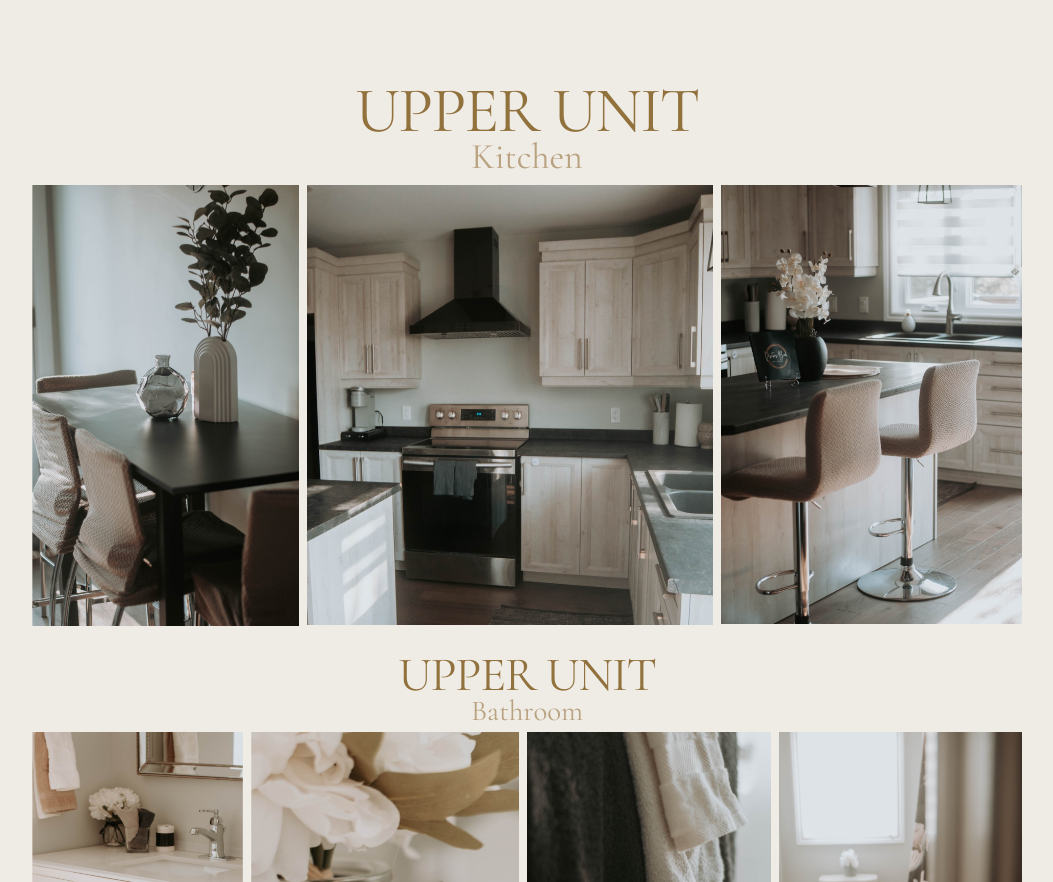
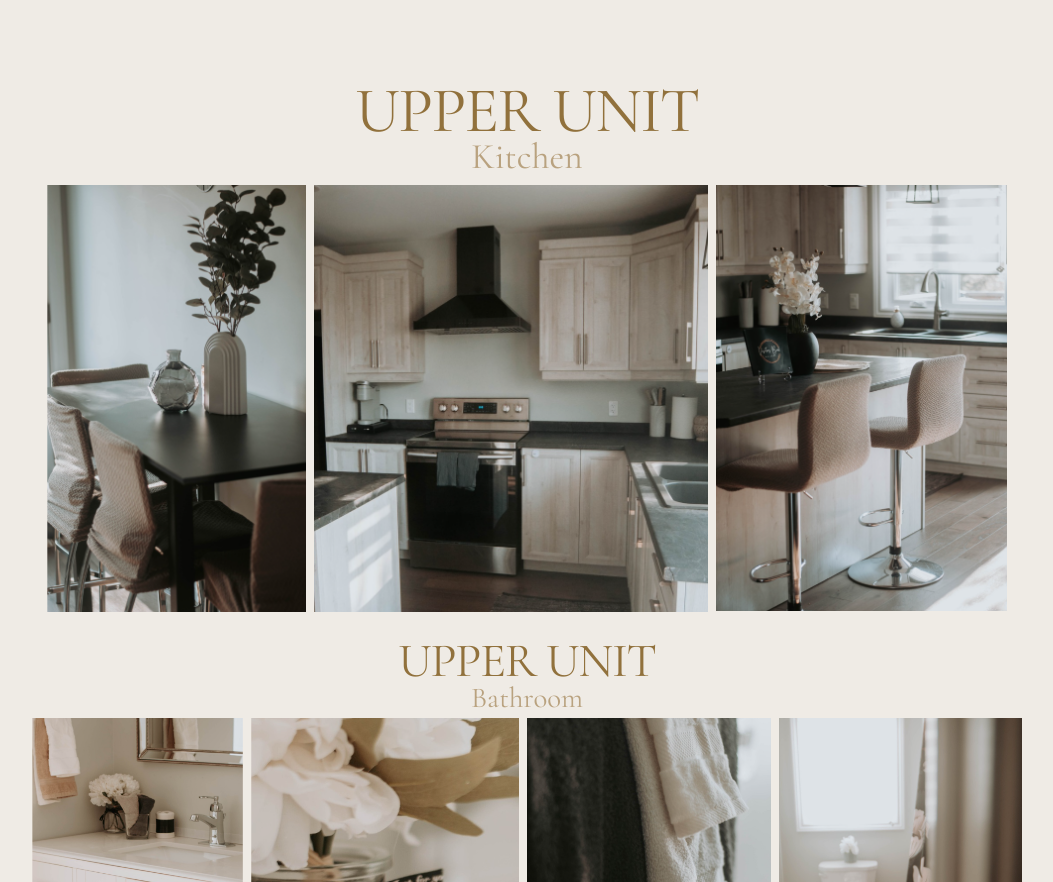
Before and after one commit to Fauxbear95/tuer-accomodations, a React (Vite) app: page / in a window 1280 px wide. Shown: the part 5579-6461 px from the top of the page, without its empty margins (113-1166 px from the left). Built offline with nearby package versions, Linux system fonts and the light colour scheme.

Commit message:
Apply upper kitchen gallery width after shared layout

```diff
--- a/src/styles/layout.css
+++ b/src/styles/layout.css
@@ -41,6 +41,11 @@
     max-width: 1175px;
   }
 
+  .unit-gallery-block.unit-gallery-upper-kitchen {
+    width: min(calc(100% - 40px), 960px);
+    max-width: 960px;
+  }
+
   .intro-grid {
     grid-template-columns: repeat(2, minmax(0, 1fr));
   }
```
